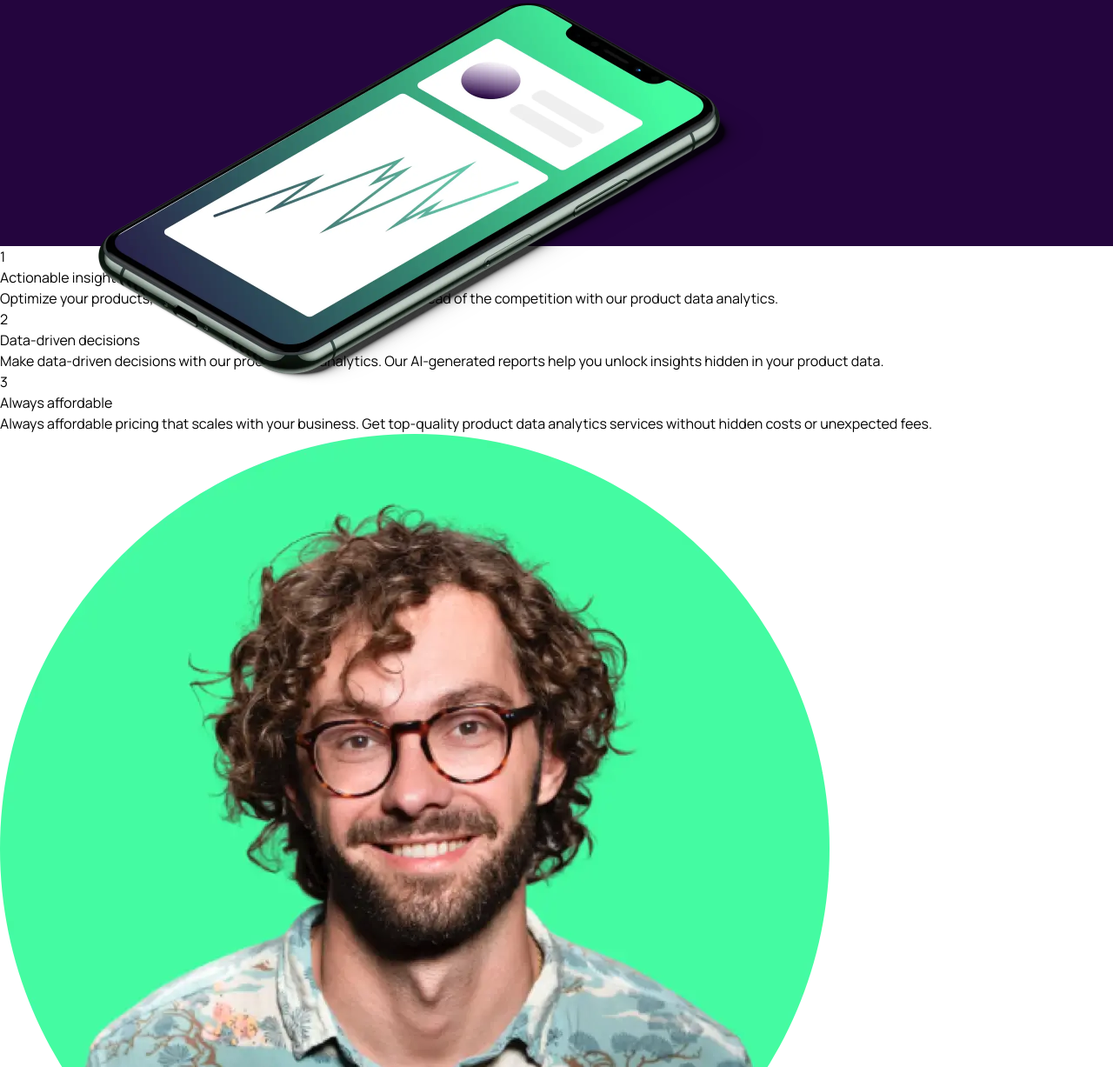
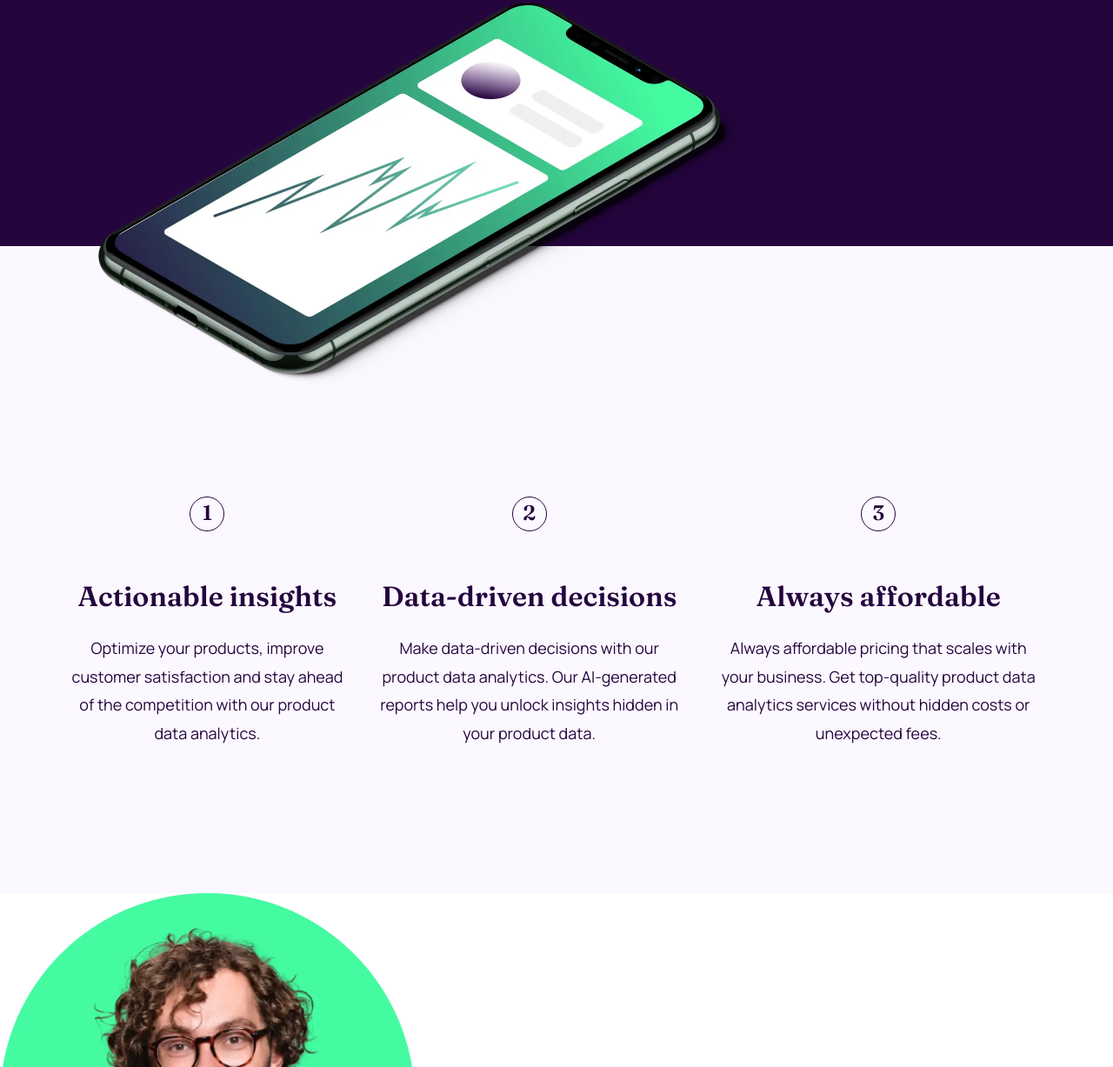
Before and after one commit to annadehtiarova/workit-landing-page, a plain HTML site: page index.html in a window 1280 px wide. Shown: the part 488-1715 px from the top of the page at 87% size. Drawn offline with nearby package versions, Linux system fonts and the light colour scheme.

Commit message:
Update index.html

```diff
--- a/index.html
+++ b/index.html
@@ -14,7 +14,7 @@
 
     <script src="https://cdn.tailwindcss.com"></script>
     <style type="text/tailwindcss">
-         @layer base{
+         @layer components{
 
         }
       </style>
@@ -70,25 +70,33 @@
                 <img class="w-[767px] absolute top-[491px] right-[400px]" src="assets/images/image-hero.webp" alt="image-hero">
             </header>
         </div>
-        <section>
-            <div>
-                <h3>1</h3>
-                <h3>Actionable insights</h3>
-                <p>Optimize your products, improve customer satisfaction and stay ahead of the competition with our product data analytics.</p>
+        <section class="w-screen mx-auto pt-[288px] pb-[168px] bg-purple-100">
+            <div class="w-[1120px] mx-auto flex flex-row items-center content-center gap-8 ">
+            <div class="flex flex-col gap-14 items-center text-purple-900">
+                <div class="h-10 w-10 text-center text-[24px] font-serif font-semibold border-[1px] border-purple-900 rounded-full ">1</div>
+                <div class="flex flex-col gap-6 items-center">
+                <h3 class="text-preset-3 font-serif font-semibold">Actionable insights</h3>
+                <p class="text-preset-4 font-sans text-center" >Optimize your products, improve customer satisfaction and stay ahead of the competition with our product data analytics.</p>
+                </div>
             </div>
-            <div>
-                <h3>2</h3>
-                <h3>Data-driven decisions</h3>
-                <p>Make data-driven decisions with our product data analytics. Our AI-generated reports help you unlock insights hidden in your product data.</p>
+            <div class="flex flex-col gap-14 items-center text-purple-900">
+                <h3 class="h-10 w-10 text-center text-[24px] font-serif font-semibold border-[1px] border-purple-900 rounded-full">2</h3>
+                <div class="flex flex-col gap-6 items-center">
+                <h3 class="text-preset-3 font-serif font-semibold">Data-driven decisions</h3>
+                <p class="text-preset-4 font-sans text-center">Make data-driven decisions with our product data analytics. Our AI-generated reports help you unlock insights hidden in your product data.</p>
+                </div>
             </div>
-            <div>
-                <h3>3</h3>
-                <h3>Always affordable</h3>
-                <p>Always affordable pricing that scales with your business. Get top-quality product data analytics services without hidden costs or unexpected fees.</p>
+            <div class="flex flex-col gap-14 items-center text-purple-900">
+                <h3 class="h-10 w-10 text-center text-[24px] font-serif font-semibold border-[1px] border-purple-900 rounded-full">3</h3>
+                <div class="flex flex-col gap-6 items-center">
+                <h3 class="text-preset-3 font-serif font-semibold">Always affordable</h3>
+                <p class="text-preset-4 font-sans text-center">Always affordable pricing that scales with your business. Get top-quality product data analytics services without hidden costs or unexpected fees.</p>
+                </div>
             </div>
+        </div>
         </section>
         <section>
-            <img src="assets/images/image-founder.webp" alt="image-founder">
+            <img class="w-[477px]" src="assets/images/image-founder.webp" alt="image-founder">
             <div>
                 <h1>Be the first to test</h1>
                 <p>Hi, I'm Louis Graham, the founder of the company. Book a demo call with me to become a beta tester for our app and kickstart your company. Apply for access below and I’ll be in touch to schedule a call.</p>
```
